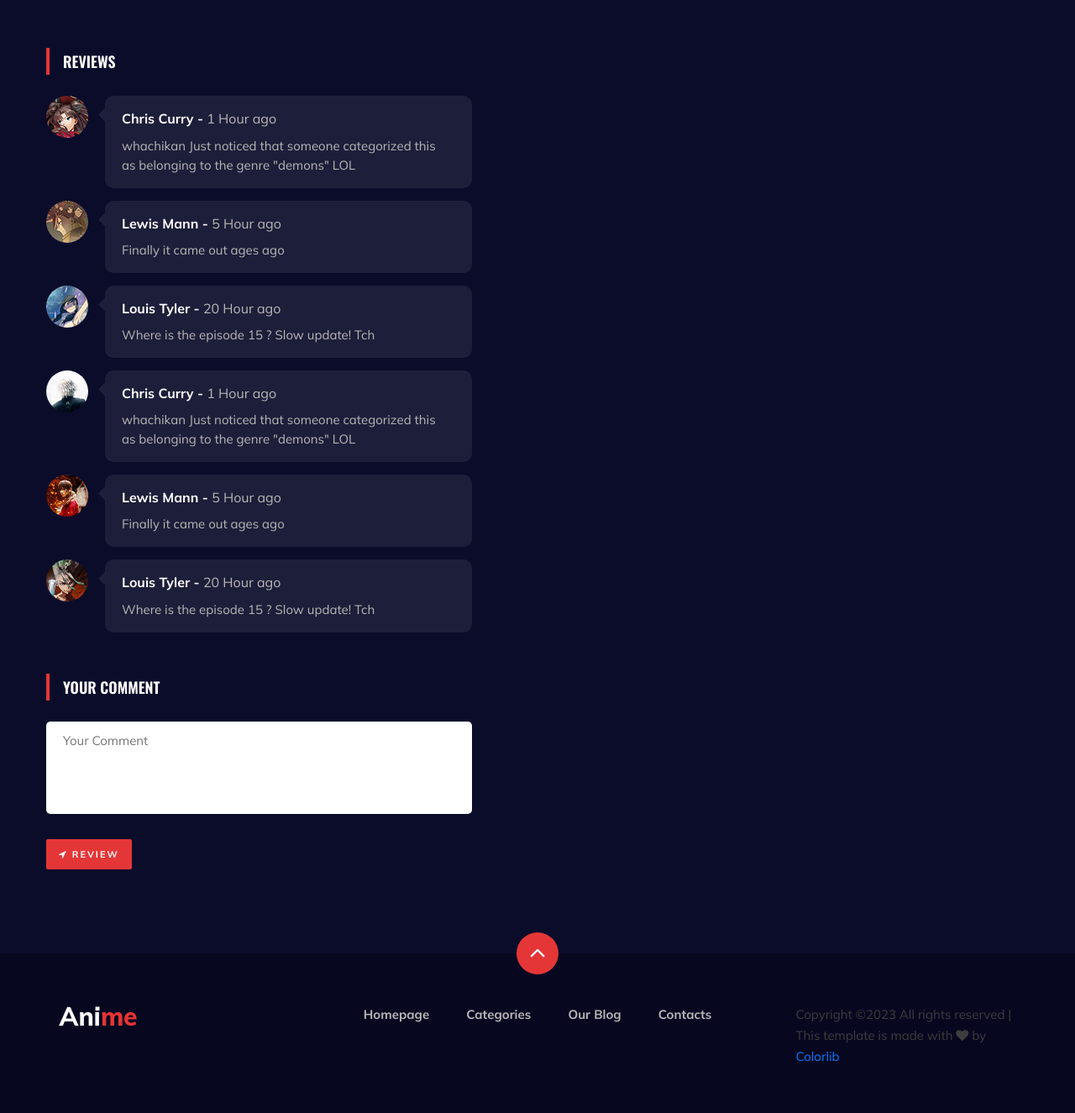
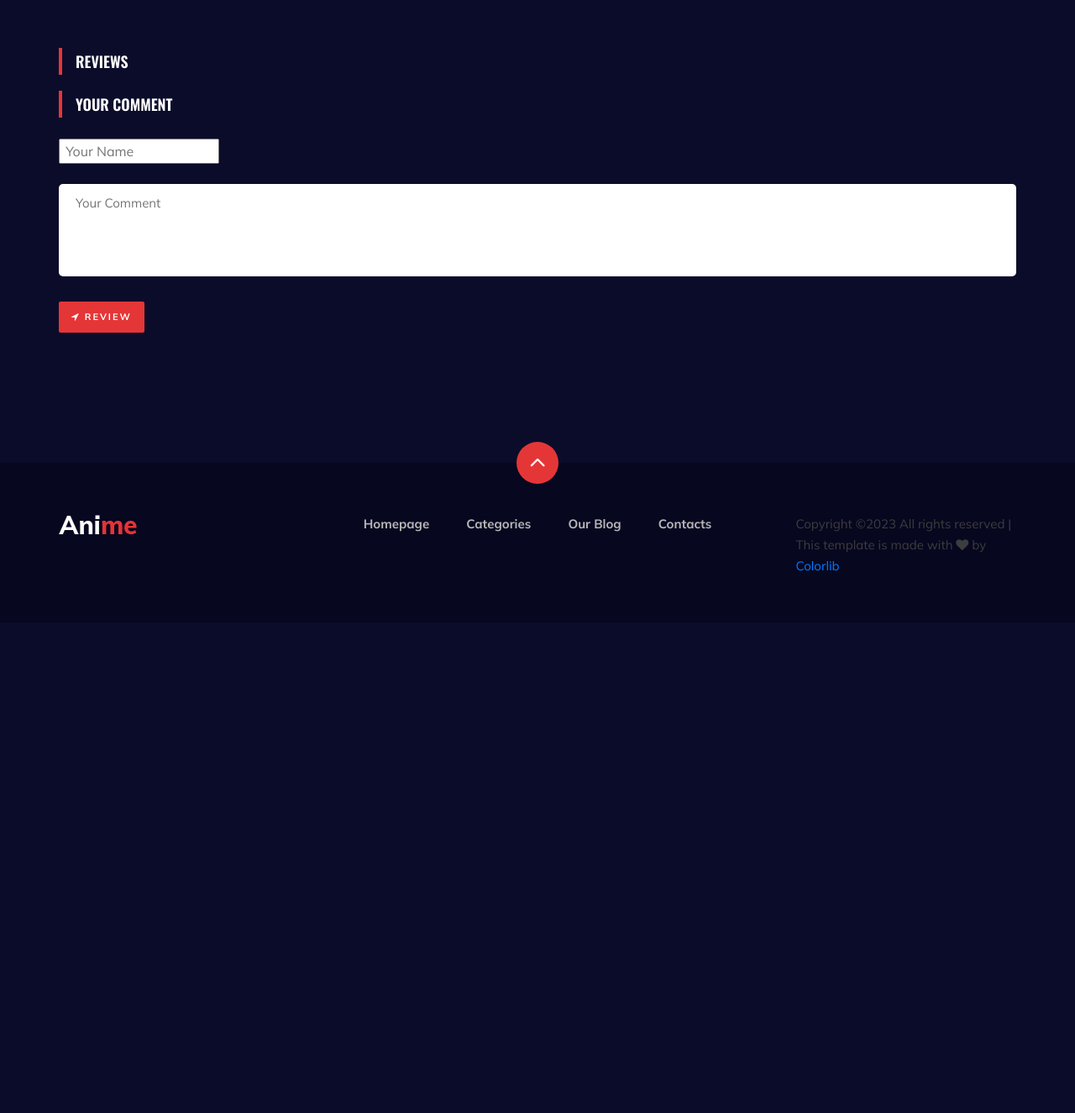
Before and after one commit to IhsanReihansyah/kelompok_e, a PHP site: page /anime-watching.php?id=2 in a window 1280 px wide. Shown: the part 770-2095 px from the top of the page at 84% size. After the commit the page ends 1450 px from the top, so only its background shows below. Run offline with PHP 8.4, Linux system fonts and the light colour scheme; data comes from the database, SQL or seed files in the repository; data that the repository does not hold is empty.

Commit message:
review watching

```diff
--- a/anime-watching.php
+++ b/anime-watching.php
@@ -97,80 +97,9 @@
                     </div>
                 </div> -->
             </div>
-            <div class="row">
-                <div class="col-lg-8">
-                    <div class="anime__details__review">
-                        <div class="section-title">
-                            <h5>Reviews</h5>
-                        </div>
-                        <div class="anime__review__item">
-                            <div class="anime__review__item__pic">
-                                <img src="img/anime/review-1.jpg" alt="">
-                            </div>
-                            <div class="anime__review__item__text">
-                                <h6>Chris Curry - <span>1 Hour ago</span></h6>
-                                <p>whachikan Just noticed that someone categorized this as belonging to the genre
-                                "demons" LOL</p>
-                            </div>
-                        </div>
-                        <div class="anime__review__item">
-                            <div class="anime__review__item__pic">
-                                <img src="img/anime/review-2.jpg" alt="">
-                            </div>
-                            <div class="anime__review__item__text">
-                                <h6>Lewis Mann - <span>5 Hour ago</span></h6>
-                                <p>Finally it came out ages ago</p>
-                            </div>
-                        </div>
-                        <div class="anime__review__item">
-                            <div class="anime__review__item__pic">
-                                <img src="img/anime/review-3.jpg" alt="">
-                            </div>
-                            <div class="anime__review__item__text">
-                                <h6>Louis Tyler - <span>20 Hour ago</span></h6>
-                                <p>Where is the episode 15 ? Slow update! Tch</p>
-                            </div>
-                        </div>
-                        <div class="anime__review__item">
-                            <div class="anime__review__item__pic">
-                                <img src="img/anime/review-4.jpg" alt="">
-                            </div>
-                            <div class="anime__review__item__text">
-                                <h6>Chris Curry - <span>1 Hour ago</span></h6>
-                                <p>whachikan Just noticed that someone categorized this as belonging to the genre
-                                "demons" LOL</p>
-                            </div>
-                        </div>
-                        <div class="anime__review__item">
-                            <div class="anime__review__item__pic">
-                                <img src="img/anime/review-5.jpg" alt="">
-                            </div>
-                            <div class="anime__review__item__text">
-                                <h6>Lewis Mann - <span>5 Hour ago</span></h6>
-                                <p>Finally it came out ages ago</p>
-                            </div>
-                        </div>
-                        <div class="anime__review__item">
-                            <div class="anime__review__item__pic">
-                                <img src="img/anime/review-6.jpg" alt="">
-                            </div>
-                            <div class="anime__review__item__text">
-                                <h6>Louis Tyler - <span>20 Hour ago</span></h6>
-                                <p>Where is the episode 15 ? Slow update! Tch</p>
-                            </div>
-                        </div>
-                    </div>
-                    <div class="anime__details__form">
-                        <div class="section-title">
-                            <h5>Your Comment</h5>
-                        </div>
-                        <form action="#">
-                            <textarea placeholder="Your Comment"></textarea>
-                            <button type="submit"><i class="fa fa-location-arrow"></i> Review</button>
-                        </form>
-                    </div>
-                </div>
-            </div>
+            <?php
+            include "template/review.php";
+            ?>
         </div>
     </section>
     <!-- Anime Section End -->
```
